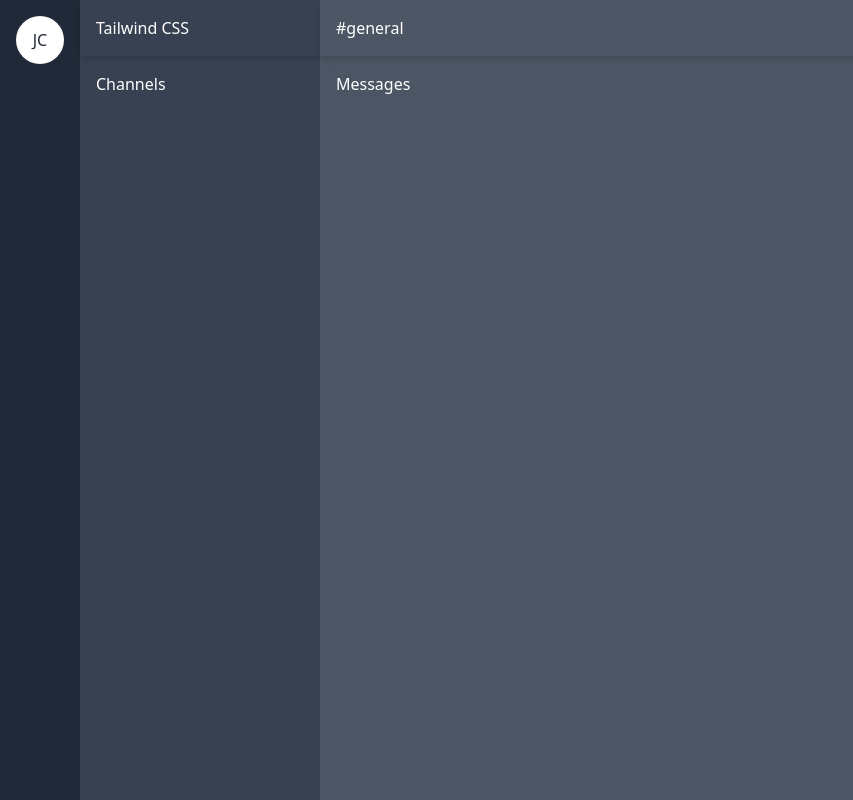
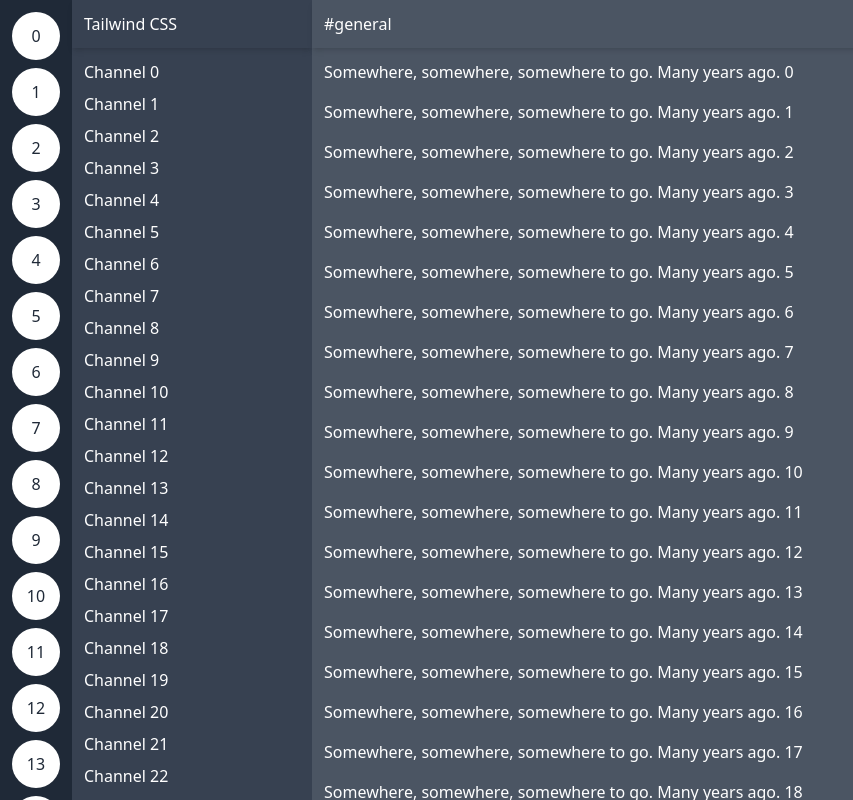
Before and after one commit to JoseCrz/tailwind-practice, a Next.js app: page / in a window 1280 px wide. Shown: the whole page, without its empty margins (0-853 px from the left). Built offline with nearby package versions, Linux system fonts and the light colour scheme.

Commit message:
Add overflow scrolling to layout

```diff
--- a/pages/index.tsx
+++ b/pages/index.tsx
@@ -1,18 +1,35 @@
 export default function Home() {
   return (
-    <main className="flex bg-gray-700 min-h-screen text-white">
-      <div className="bg-gray-800 p-4">
-        <div className="h-12 w-12 bg-white rounded-full flex items-center justify-center text-gray-800">
-          JC
+    <main className="flex text-white h-screen">
+      <div className="bg-gray-800 p-3 space-y-2 overflow-y-scroll">
+        {[...Array(40)].map((_, index) => (
+          <div
+            key={index}
+            className="h-12 w-12 bg-white rounded-full flex items-center justify-center text-gray-800"
+          >
+            {index}
+          </div>
+        ))}
+      </div>
+      <div className="bg-gray-700 w-60 flex flex-col">
+        <div className="px-3 h-12 flex items-center shadow-md">
+          Tailwind CSS
+        </div>
+        <div className="p-3 flex-1 overflow-y-scroll space-y-2">
+          {[...Array(40)].map((_, index) => (
+            <p key={index}>Channel {index}</p>
+          ))}
         </div>
       </div>
-      <div className="bg-gray-700 w-60 flex flex-col">
-        <div className="p-4 shadow-md">Tailwind CSS</div>
-        <div className="p-4 flex-1">Channels</div>
-      </div>
       <div className="bg-gray-600 flex-1 flex flex-col">
-        <div className="p-4 shadow-md">#general</div>
-        <div className="p-4 flex-1">Messages</div>
+        <div className="px-3 h-12 flex items-center shadow-md">#general</div>
+        <div className="p-3 flex-1 overflow-y-scroll space-y-4">
+          {[...Array(40)].map((_, index) => (
+            <p key={index}>
+              Somewhere, somewhere, somewhere to go. Many years ago. {index}
+            </p>
+          ))}
+        </div>
       </div>
     </main>
   );
```
